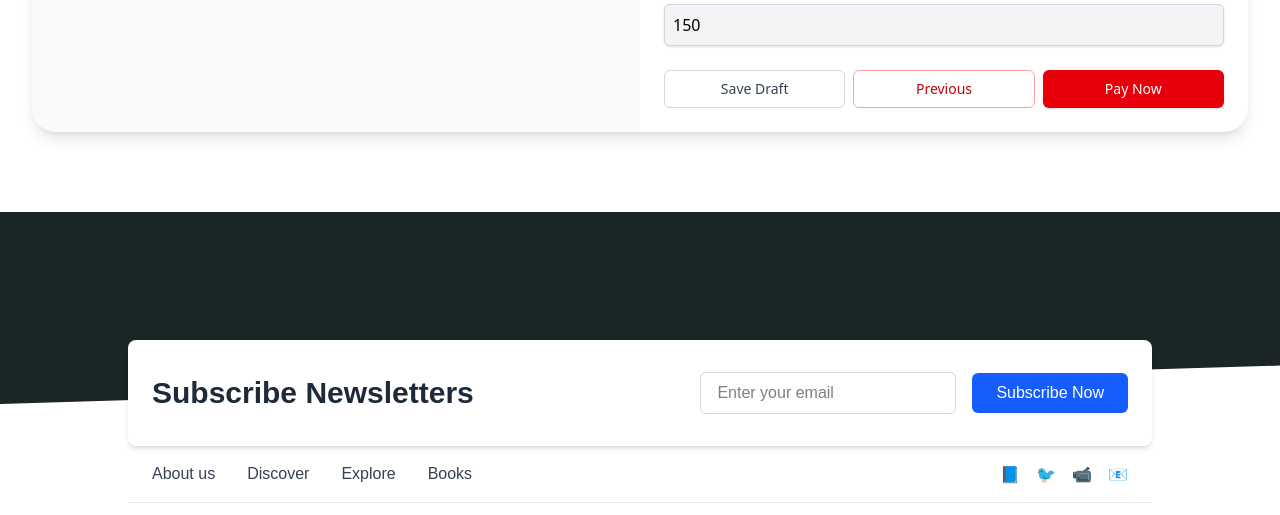
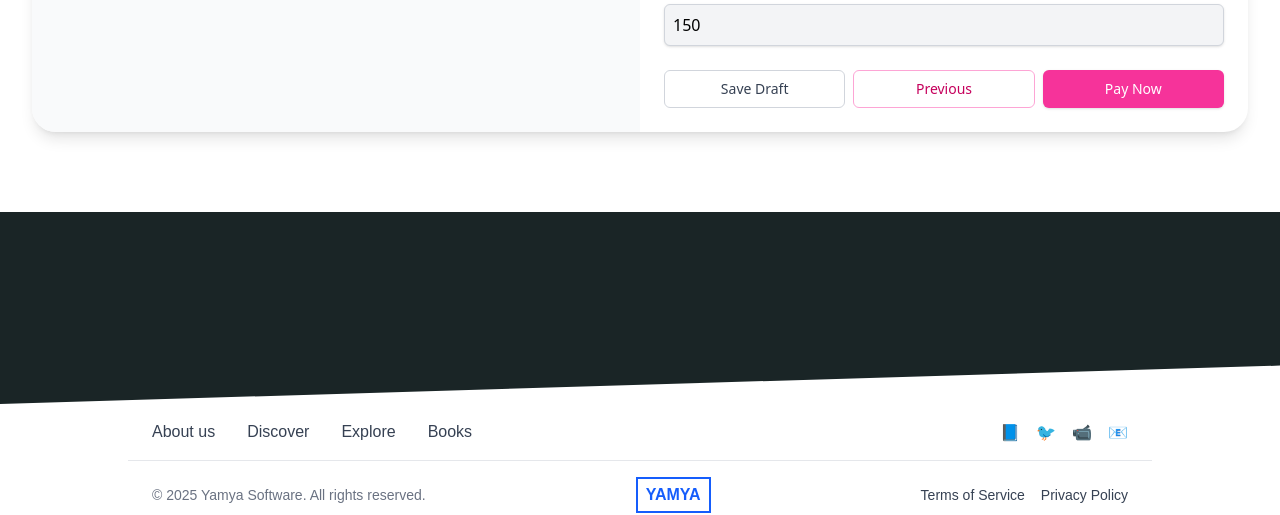
Before and after one commit to faizi729/photo, a React (Vite) app in the folder frontend/: page /form/1 in a window 1280 px wide. Shown: the part 634-1149 px from the top of the page. Built offline with nearby package versions, Linux system fonts and the light colour scheme.

Commit message:
loader added

```diff
--- a/frontend/src/App.jsx
+++ b/frontend/src/App.jsx
@@ -1,6 +1,7 @@
 import { BrowserRouter, Routes, Route, useLocation } from "react-router-dom";
 import Navbar from "./components/Navbar";
 import Footer from "./components/Footer";
+import PageLoader from "./components/PageLoader";
 
 import Home from "./pages/Home";
 import About from "./pages/About";
@@ -15,12 +16,11 @@ import PaymentSuccess from "./pages/Paymentsuccess";
 
 function AppContent() {
   const location = useLocation();
-
-  // Define the routes where Navbar and Footer should be hidden
   const hideNavFooterRoutes = ["/login", "/register"];
   const hideNavFooter = hideNavFooterRoutes.includes(location.pathname);
 
   return (
+    <PageLoader>
       <div className="flex flex-col min-h-screen overflow-x-hidden">
         {!hideNavFooter && <Navbar />}
         <main className="flex-grow">
@@ -39,6 +39,7 @@ function AppContent() {
         </main>
         {!hideNavFooter && <Footer />}
       </div>
+    </PageLoader>
   );
 }
 
--- a/frontend/src/components/Footer.jsx
+++ b/frontend/src/components/Footer.jsx
@@ -16,27 +16,7 @@ const Footer = () => {
       <div className="w-full h-48" style={customBgStyle}></div>
 
       {/* Newsletter Subscription Section */}
-      <div className="w-full max-w-5xl mx-auto px-6 -mt-16 bg-white shadow-md rounded-lg p-8 z-10">
-        <div className="flex items-center justify-between">
-          <h2 className="text-3xl font-semibold text-gray-800" style={customFont}>
-            Subscribe Newsletters
-          </h2>
-          <div className="flex items-center space-x-4">
-            <input
-              type="email"
-              placeholder="Enter your email"
-              className="border border-gray-300 rounded-md px-4 py-2 w-64 focus:outline-none focus:ring-2 focus:ring-blue-500"
-              style={customFont}
-            />
-            <button
-              className="bg-blue-600 text-white px-6 py-2 rounded-md hover:bg-blue-700 transition"
-              style={customFont}
-            >
-              Subscribe Now
-            </button>
-          </div>
-        </div>
-      </div>
+
 
       {/* Navigation Links and Social Media Icons */}
       <div className="w-full max-w-5xl mx-auto px-6 py-4 flex flex-col sm:flex-row items-center justify-between space-y-4 sm:space-y-0 sm:space-x-8">
--- /dev/null
+++ b/frontend/src/components/PageLoader.jsx
@@ -0,0 +1,30 @@
+import React, { useEffect, useState } from "react";
+import { useLocation } from "react-router-dom";
+import logo from "../assets/logo4.png"; // Make sure this path is correct
+
+export default function PageLoader({ children }) {
+  const location = useLocation();
+  const [loading, setLoading] = useState(true);
+
+  useEffect(() => {
+    setLoading(true);
+    const timeout = setTimeout(() => {
+      setLoading(false);
+    }, 3500); // 2 seconds loader
+    return () => clearTimeout(timeout);
+  }, [location.pathname]); // triggers on route change
+
+  if (loading) {
+    return (
+      <div className="fixed inset-0 z-[9999] bg-white flex items-center justify-center">
+        <img
+          src={logo}
+          alt="Loading..."
+          className="w-24 h-24 animate-pulse"
+        />
+      </div>
+    );
+  }
+
+  return children;
+}
--- a/frontend/src/components/Services.jsx
+++ b/frontend/src/components/Services.jsx
@@ -18,13 +18,14 @@ const Services = () => {
     { id: 4, title: 'Wedding Invitation (WD-4)', price: '₹350', video: card4, alt: 'Wedding Invitation WD-4' },
   ];
 
-  const ProductCard = ({ title, price, video, alt }) => (
+  const ProductCard = ({ title, video, alt }) => (
     <div className="flex flex-col items-center justify-center p-4 bg-white rounded-lg shadow-md hover:shadow-lg transition-shadow w-full max-w-[300px] mx-auto">
       <video
         src={video}
         muted
         autoPlay
         loop
+        alt={title}
         playsInline
         className="w-[250px] h-auto object-cover rounded-md"
       />
@@ -32,7 +33,7 @@ const Services = () => {
         <h1 className="text-lg font-medium text-gray-800">{title}</h1>
       </div>
       <Link to="/services">
-        <button className="mt-4 w-44 px-2 py-3 bg-amber-950 text-white rounded-md cursor-pointer hover:bg-amber-800 transition-colors focus:outline-none focus:ring-2 focus:ring-amber-600">
+        <button className="mt-4 w-44 px-2 py-3 bg-pink-500 text-white rounded-md cursor-pointer hover:bg-amber-800 transition-colors focus:outline-none focus:ring-2 focus:ring-amber-600">
           check Pricing
         </button>
       </Link>
--- a/frontend/src/pages/Form.jsx
+++ b/frontend/src/pages/Form.jsx
@@ -16,6 +16,8 @@ export default function WeddingInvitationForm() {
     time: ''
   });
 
+  const [loading, setLoading] = useState(false);
+
   const handleChange = (e) => {
     const { name, value } = e.target;
     setFormData((prev) => ({ ...prev, [name]: value }));
@@ -31,15 +33,17 @@ export default function WeddingInvitationForm() {
   };
 
   const displayRazorpay = async () => {
+    setLoading(true);
+
     const res = await loadScript('https://checkout.razorpay.com/v1/checkout.js');
     if (!res) {
+      setLoading(false);
       alert('Razorpay SDK failed to load.');
       return;
     }
 
     const amount = product.price;
 
-    // Create order on backend
     const orderRes = await fetch('https://photo-n1fe.onrender.com/create-order', {
       method: 'POST',
       headers: { 'Content-Type': 'application/json' },
@@ -48,11 +52,12 @@ export default function WeddingInvitationForm() {
 
     const data = await orderRes.json();
     if (!data?.id) {
+      setLoading(false);
       throw new Error(`❌ Failed to create order: ${JSON.stringify(data)}`);
     }
 
     const options = {
-      key: 'rzp_test_WcGyN97AYAiHPE', // Replace with live key in production
+      key: 'rzp_test_WcGyN97AYAiHPE',
       amount: data.amount,
       currency: data.currency,
       name: 'Eye Imagination',
@@ -60,7 +65,6 @@ export default function WeddingInvitationForm() {
       image: img,
       order_id: data.id,
       handler: async function (response) {
-        // ✅ Verify payment
         const verifyRes = await fetch('https://photo-n1fe.onrender.com/verify-payment', {
           method: 'POST',
           headers: { 'Content-Type': 'application/json' },
@@ -74,7 +78,6 @@ export default function WeddingInvitationForm() {
         const result = await verifyRes.json();
 
         if (result.status === 'paid') {
-          // ✅ Save form data after payment
           const saveRes = await fetch('https://photo-n1fe.onrender.com/save-invitation', {
             method: 'POST',
             headers: { 'Content-Type': 'application/json' },
@@ -89,10 +92,10 @@ export default function WeddingInvitationForm() {
           const saveResult = await saveRes.json();
 
           if (saveResult.success) {
-            alert("✅ Payment Successful and Data Saved!");
+
             window.location.href = '/payment-success';
           } else {
-            alert("⚠️ Payment successful, but failed to save data.");
+            console.log("⚠️ Payment successful, but failed to save data.");
           }
         } else {
           alert("❌ Payment verification failed.");
@@ -108,6 +111,8 @@ export default function WeddingInvitationForm() {
 
     const paymentObject = new window.Razorpay(options);
     paymentObject.open();
+
+    setLoading(false);
   };
 
   function loadScript(src) {
@@ -120,7 +125,20 @@ export default function WeddingInvitationForm() {
     });
   }
 
+  const Loader = () => (
+  <div className="fixed inset-0 bg-white bg-opacity-90 flex items-center justify-center z-50">
+    <img
+      src={img}
+      alt="Loading"
+      className="w-24 h-24 animate-pulse"
+    />
+  </div>
+);
+
   return (
+    <>
+      {loading && <Loader />}
+
       <div className="mt-24 mb-20 px-4 sm:px-6 lg:px-8">
         {/* Progress bar */}
         <div className="flex justify-center gap-6 mb-8 flex-wrap">
@@ -218,13 +236,13 @@ export default function WeddingInvitationForm() {
                 </button>
                 <button
                   onClick={handlePrevious}
-                className="flex-1 py-2 px-4 border border-red-300 rounded-md text-sm font-medium text-red-700 bg-white hover:bg-red-50"
+                  className="flex-1 py-2 px-4 border border-pink-300 rounded-md text-sm font-medium text-pink-700 bg-white hover:bg-red-50"
                 >
                   Previous
                 </button>
                 <button
                   onClick={displayRazorpay}
-                className="flex-1 py-2 px-4 border border-transparent rounded-md shadow-sm text-sm font-medium text-white bg-red-600 hover:bg-red-700"
+                  className="flex-1 py-2 px-4 border border-transparent rounded-md shadow-sm text-sm font-medium text-white bg-pink-500 hover:bg-pink-700 transition duration-500 cursor-pointer"
                 >
                   Pay Now
                 </button>
@@ -233,5 +251,6 @@ export default function WeddingInvitationForm() {
           </div>
         </div>
       </div>
+    </>
   );
 }
--- a/frontend/src/pages/Services.jsx
+++ b/frontend/src/pages/Services.jsx
@@ -57,6 +57,7 @@ const ProductCard = ({ id, title, price, video, alt }) => (
       autoPlay
       loop
       muted
+      alt={alt}
     />
     <div className="flex flex-col items-center mt-3">
       <h1 className="text-lg font-medium text-gray-800">{title}</h1>
@@ -65,7 +66,7 @@ const ProductCard = ({ id, title, price, video, alt }) => (
     <div className="flex flex-row items-center mt-3">
       <Link to={`/form/${id}`}>
         <button
-          className="mt-4 w-56 flex flex-row justify-center gap-2 px-4 py-3 bg-amber-950 text-white rounded-md cursor-pointer hover:bg-amber-800 transition-colors focus:outline-none focus:ring-2 focus:ring-amber-600"
+          className="mt-4 w-56 flex flex-row justify-center gap-2 px-4 py-3 bg-pink-500 text-white rounded-md cursor-pointer hover:bg-pink-700 transition-colors focus:outline-none focus:ring-2 focus:ring-amber-600"
         >
           Buy Now <ShoppingBasket />
         </button>
@@ -123,7 +124,7 @@ const Services = () => {
           </p>
         </div>
         <div className="absolute top-[80%] left-1/2 transform -translate-x-1/2 text-center">
-          <button className="bg-amber-950 px-6 sm:px-10 py-2 sm:py-3 text-white rounded-md hover:bg-amber-800 transition-colors">
+          <button className="bg-pink-500 px-6 sm:px-10 py-2 sm:py-3 text-white rounded-md hover:bg-pink-700 transition-colors">
             Check Out Now!
           </button>
         </div>
```
Lines whose indentation alone changed are shown as unchanged.
